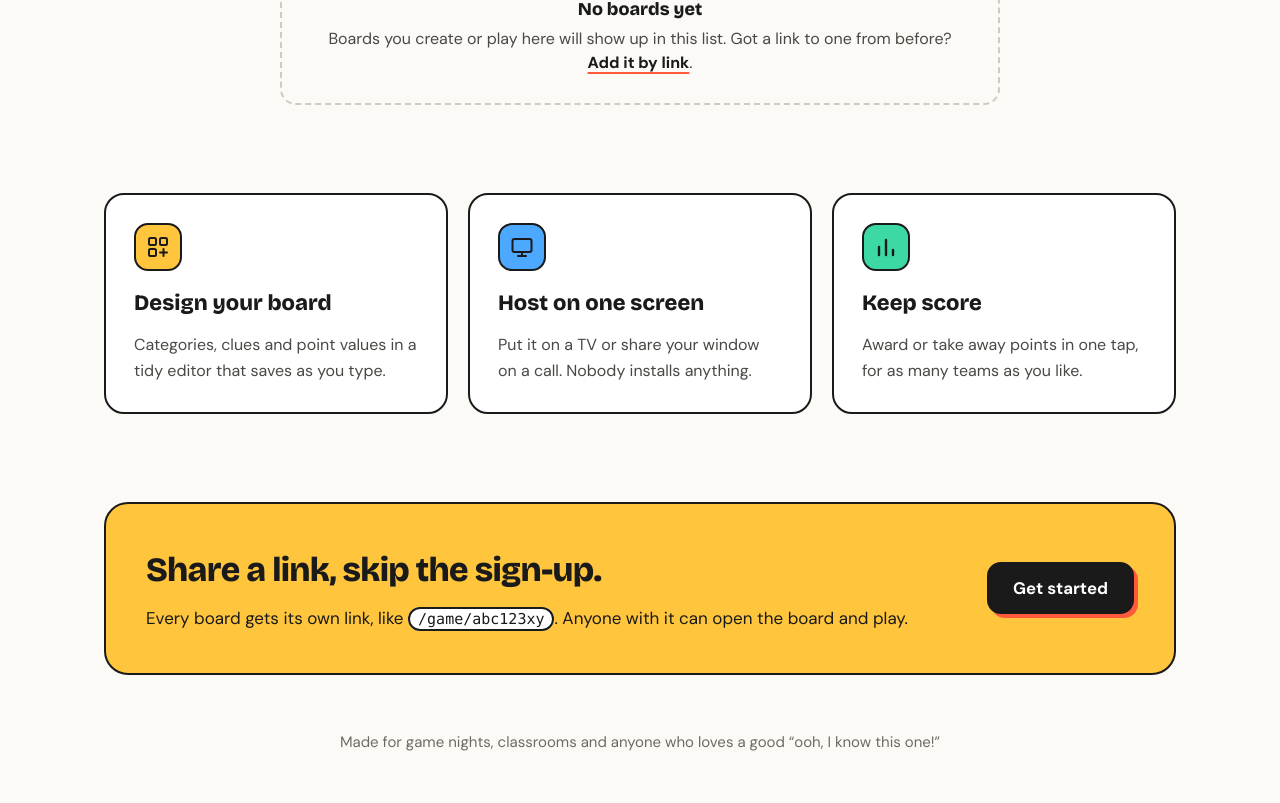
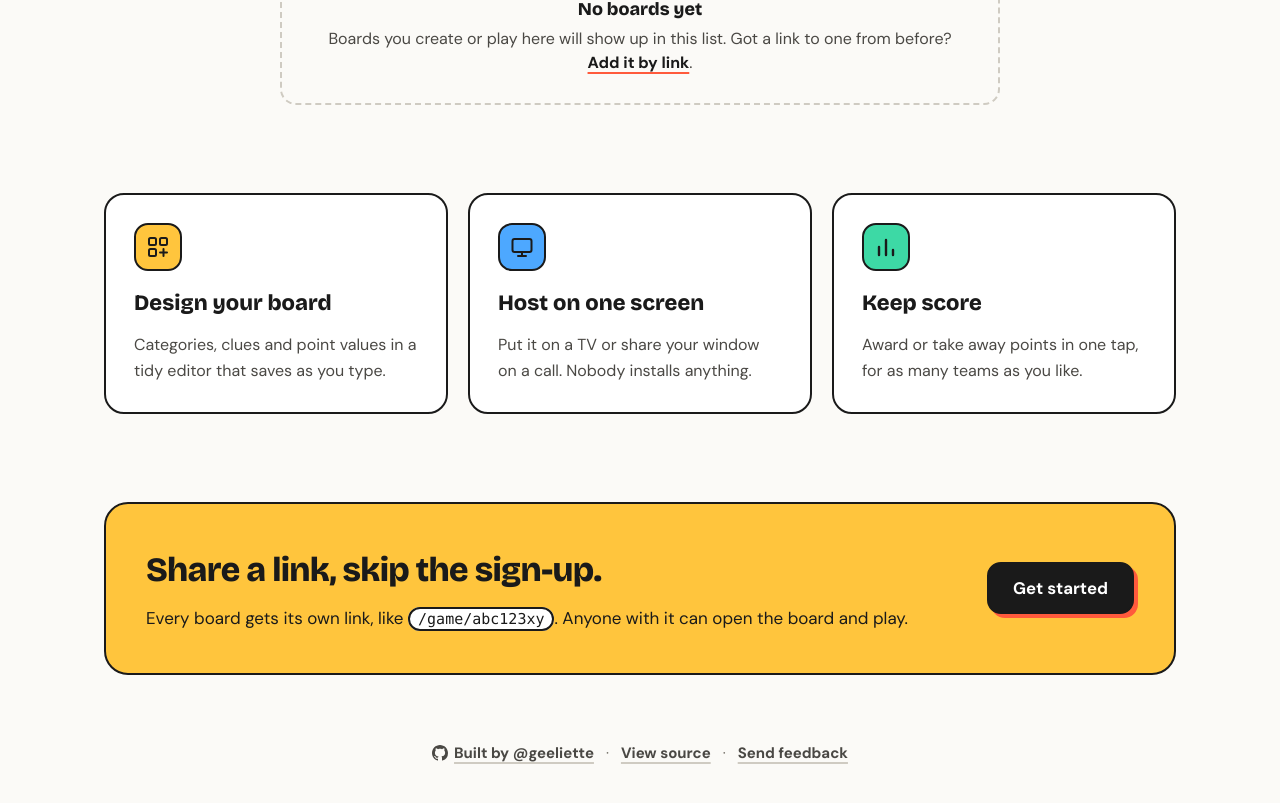
Before and after one commit to geeliette/oasis-quiz, a Next.js app: page / in a window 1280 px wide. Shown: the part 815-1618 px from the top of the page. Built offline with nearby package versions, Linux system fonts and the light colour scheme.

Commit message:
feat: add links to footer

```diff
--- a/app/page.tsx
+++ b/app/page.tsx
@@ -36,6 +36,11 @@ const FEATURES = [
   },
 ];
 
+const GITHUB_PROFILE = "https://github.com/geeliette";
+const GITHUB_REPO = "https://github.com/geeliette/oasis-quiz";
+const FOOTER_LINK =
+  "inline-flex min-h-11 items-center gap-1.5 rounded-[10px] px-2 font-bold text-ink-soft underline decoration-line decoration-2 underline-offset-4 transition-colors hover:text-ink hover:decoration-coral";
+
 const MINI_CATEGORIES = [
   { name: "Animals", color: "bg-coral" },
   { name: "Space", color: "bg-teal" },
@@ -59,7 +64,7 @@ function MiniBoard() {
         </span>
       ))}
       {[100, 200, 300].flatMap((value, row) =>
-        MINI_CATEGORIES.map((c, col) =>
+        MINI_CATEGORIES.map((_, col) =>
           MINI_PLAYED.has(`${row}-${col}`) ? (
             <span key={`${row}-${col}`} className="h-16 rounded-[12px] border-2 border-dashed border-line" />
           ) : (
@@ -174,8 +179,23 @@ export default function HomePage() {
           </section>
         </main>
 
-        <footer className="pb-10 pt-14 text-center text-[15px] text-ink-faint">
-          Made for game nights, classrooms and anyone who loves a good “ooh, I know this one!”
+        <footer className="flex flex-col items-center gap-3 pb-10 pt-14 text-center text-[15px] text-ink-faint">
+          <nav aria-label="About this project" className="flex flex-wrap items-center justify-center gap-x-3 gap-y-1 sm:gap-x-1">
+            <a href={GITHUB_PROFILE} target="_blank" rel="noopener noreferrer" className={FOOTER_LINK}>
+              <svg width="16" height="16" viewBox="0 0 16 16" fill="currentColor" aria-hidden>
+                <path d="M8 0C3.58 0 0 3.58 0 8c0 3.54 2.29 6.53 5.47 7.59.4.07.55-.17.55-.38 0-.19-.01-.82-.01-1.49-2.01.37-2.53-.49-2.69-.94-.09-.23-.48-.94-.82-1.13-.28-.15-.68-.52-.01-.53.63-.01 1.08.58 1.23.82.72 1.21 1.87.87 2.33.66.07-.52.28-.87.51-1.07-1.78-.2-3.64-.89-3.64-3.95 0-.87.31-1.59.82-2.15-.08-.2-.36-1.02.08-2.12 0 0 .67-.21 2.2.82.64-.18 1.32-.27 2-.27.68 0 1.36.09 2 .27 1.53-1.04 2.2-.82 2.2-.82.44 1.1.16 1.92.08 2.12.51.56.82 1.27.82 2.15 0 3.07-1.87 3.75-3.65 3.95.29.25.54.73.54 1.48 0 1.07-.01 1.93-.01 2.2 0 .21.15.46.55.38A8.01 8.01 0 0 0 16 8c0-4.42-3.58-8-8-8Z" />
+              </svg>
+              Built by @geeliette
+            </a>
+            <span aria-hidden className="hidden sm:inline">·</span>
+            <a href={GITHUB_REPO} target="_blank" rel="noopener noreferrer" className={FOOTER_LINK}>
+              View source
+            </a>
+            <span aria-hidden className="hidden sm:inline">·</span>
+            <a href={`${GITHUB_REPO}/issues/new`} target="_blank" rel="noopener noreferrer" className={FOOTER_LINK}>
+              Send feedback
+            </a>
+          </nav>
         </footer>
       </div>
     </div>
```
